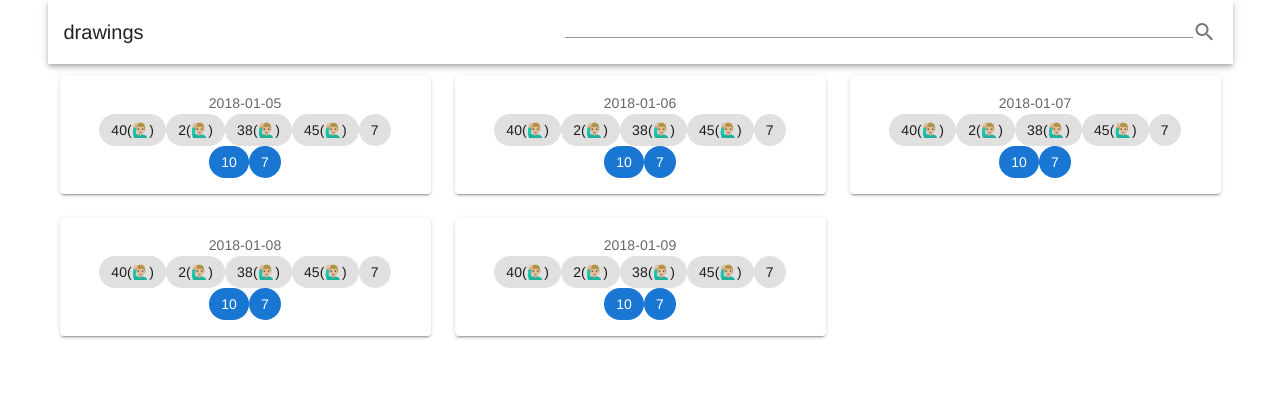
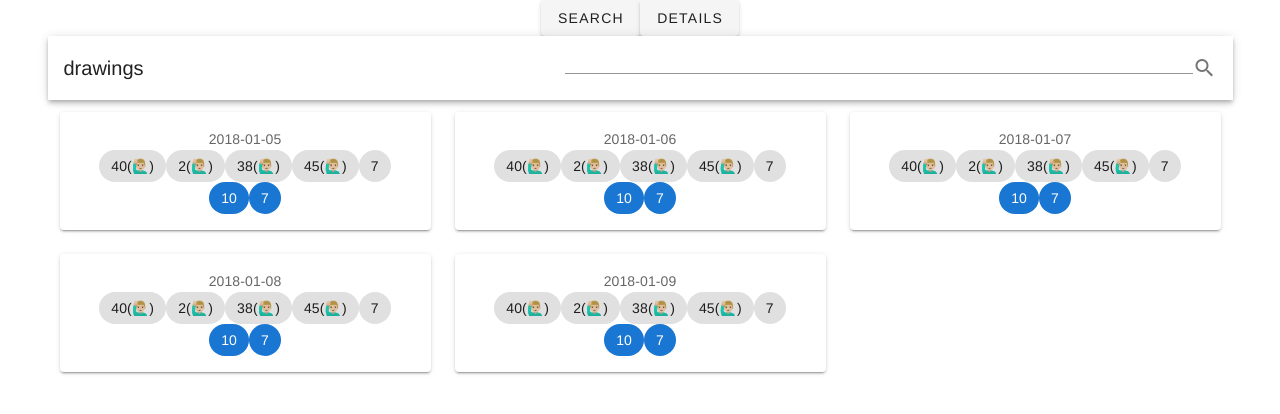
Before and after one commit to rm--/vue.js-workshop, a Vue app: page /#/search in a window 1280 px wide. Shown: the top 414 px of the page. Built offline with nearby package versions, Linux system fonts and the light colour scheme.

Commit message:
Add router and use it

```diff
--- a/src/App.vue
+++ b/src/App.vue
@@ -1,6 +1,10 @@
 <template>
   <v-app id="app">
-    <drawingSearch></drawingSearch>
+    <div>
+      <v-btn to="Search">Search</v-btn>
+      <v-btn to="Detail">Details</v-btn>
+    </div>
+    <router-view></router-view>
   </v-app>
 </template>
 
--- /dev/null
+++ b/src/router.js
@@ -0,0 +1,24 @@
+import Vue from "vue"
+import Router from "vue-router"
+import drawingDetails from "@/views/drawingDetails"
+import drawingSearch from "@/views/drawingSearch"
+
+Vue.use(Router)
+
+export default new Router({
+  routes: [
+    {
+      path: "/search",
+      name: "search",
+      component: drawingSearch
+    },{
+      path: "/details",
+      name: "details",
+      component: drawingDetails
+    },
+    {
+      path: "*",
+      redirect: "search"
+    }
+  ]
+})
```
